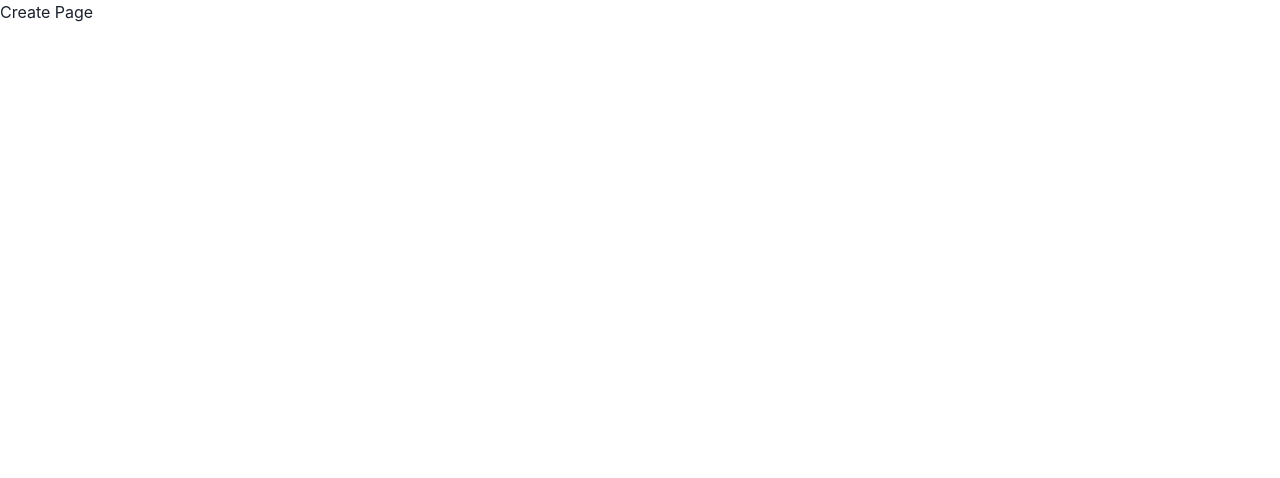
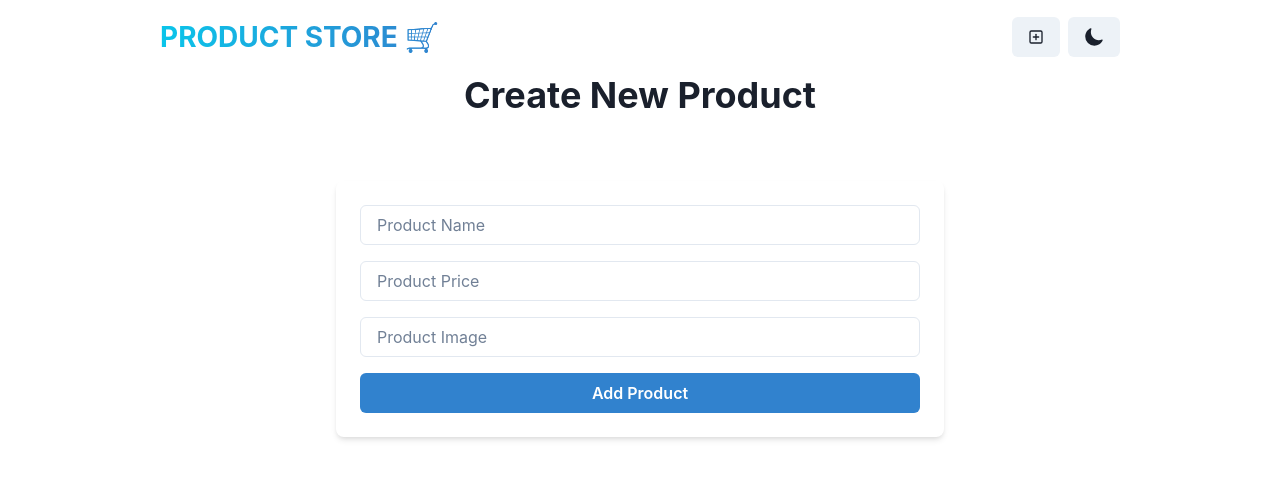
Before and after one commit to aayushvyas025/Product-Store, a React (Vite) app in the folder frontend/: page /create in a window 1280 px wide. Shown: the top 478 px of the page. Built offline with nearby package versions, Linux system fonts and the light colour scheme.

Commit message:
Create Page Completed

```diff
--- a/frontend/src/components/Button/ButtonComponent.jsx
+++ b/frontend/src/components/Button/ButtonComponent.jsx
@@ -1,7 +1,17 @@
 import { Button } from "@chakra-ui/react";
 
-function ButtonComponent({ btnText, btnIcon, onClickHandler }) {
-  return <Button onClick={onClickHandler}>{btnText || btnIcon}</Button>;
+function ButtonComponent({
+  btnText,
+  btnIcon,
+  onClickHandler,
+  width,
+  btnColor,
+}) {
+  return (
+    <Button w={width} onClick={onClickHandler} colorScheme={btnColor}>
+      {btnText || btnIcon}
+    </Button>
+  );
 }
 
 export default ButtonComponent;
--- /dev/null
+++ b/frontend/src/components/Input/InputComponent.jsx
@@ -0,0 +1,15 @@
+import { Input } from "@chakra-ui/react";
+
+function InputComponent({type, value, onChangeHandler, name, placeholder}) {
+  return (
+    <Input
+      type={type}
+      placeholder={placeholder}
+      name={name}
+      value={value}
+      onChange={onChangeHandler}
+    />
+  );
+}
+
+export default InputComponent;
--- a/frontend/src/components/index.js
+++ b/frontend/src/components/index.js
@@ -1,2 +1,3 @@
 export {default as Navbar} from "./Navbar/Navbar";
 export {default as ButtonComponent} from "./Button/ButtonComponent";
+export {default as InputComponent} from "./Input/InputComponent";
--- a/frontend/src/pages/Create/CreatePage.jsx
+++ b/frontend/src/pages/Create/CreatePage.jsx
@@ -1,5 +1,80 @@
+import {
+  Box,
+  Container,
+  Heading,
+  useColorModeValue,
+  VStack,
+} from "@chakra-ui/react";
+import { MainLayout } from "../../layout";
+import { useState } from "react";
+import { ButtonComponent, InputComponent } from "../../components";
+
 function CreatePage() {
-    return <>Create Page</>
+  const [newProduct, setNewProduct] = useState({
+    name: "",
+    price: "",
+    image: "",
+  });
+
+  function handleAddProduct() {
+
+  }
+
+  return (
+    <MainLayout>
+      <Container maxW={"container.sm"}>
+        <VStack spacing={8}>
+          <Heading as={"h1"} size={"xl"} textAlign={"center"} mb={8}>
+            Create New Product
+          </Heading>
+
+          <Box
+            w={"full"}
+            bg={useColorModeValue("grey.100", "grey.800")}
+            p={"6"}
+            rounded={"lg"}
+            shadow={"md"}
+          >
+            <VStack spacing={4}>
+              <InputComponent
+                placeholder={"Product Name"}
+                type="text"
+                name="name"
+                value={newProduct.name}
+                onChangeHandler={(event) =>
+                  setNewProduct({ ...newProduct, name: event.target.value })
+                }
+              />
+              <InputComponent
+                placeholder={"Product Price"}
+                type={"number"}
+                name="price"
+                value={newProduct.price}
+                onChangeHandler={(event) =>
+                  setNewProduct({ ...newProduct, price: event.target.value })
+                }
+              />
+              <InputComponent
+                placeholder={"Product Image"}
+                type={"string"}
+                name="image"
+                value={newProduct.image}
+                onChangeHandler={(event) =>
+                  setNewProduct({ ...newProduct, image: event.target.value })
+                }
+              />
+              <ButtonComponent
+                width={"full"}
+                btnColor={"blue"}
+                onClickHandler={handleAddProduct}
+                btnText={"Add Product"}
+              />
+            </VStack>
+          </Box>
+        </VStack>
+      </Container>
+    </MainLayout>
+  );
 }
 
 export default CreatePage;
```
